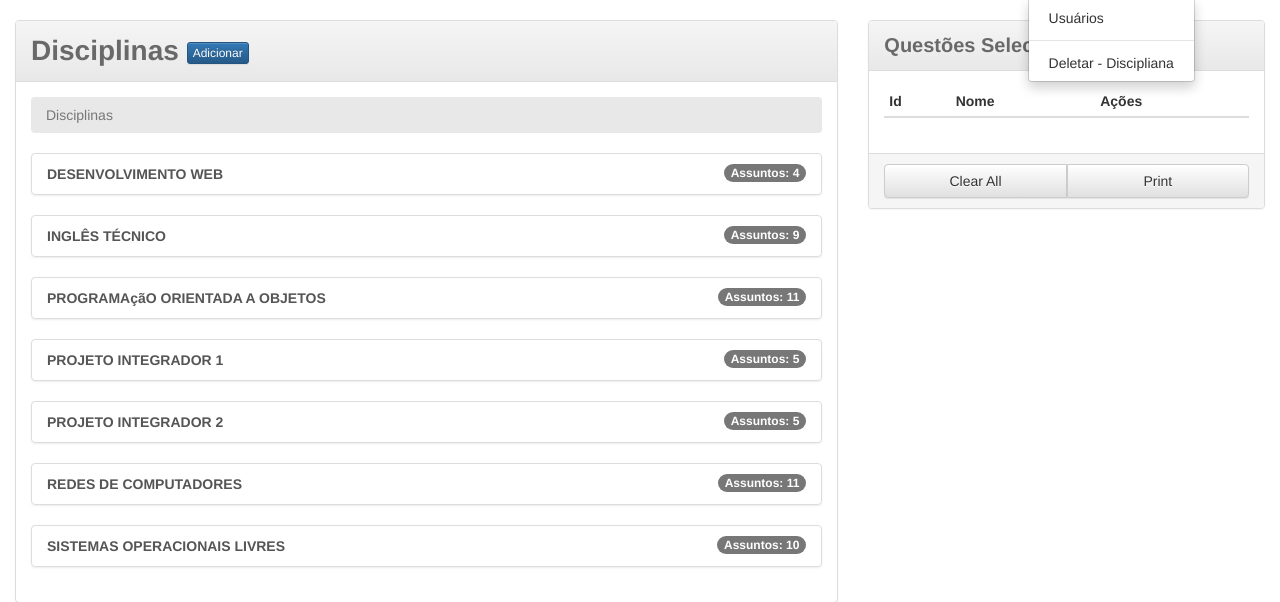
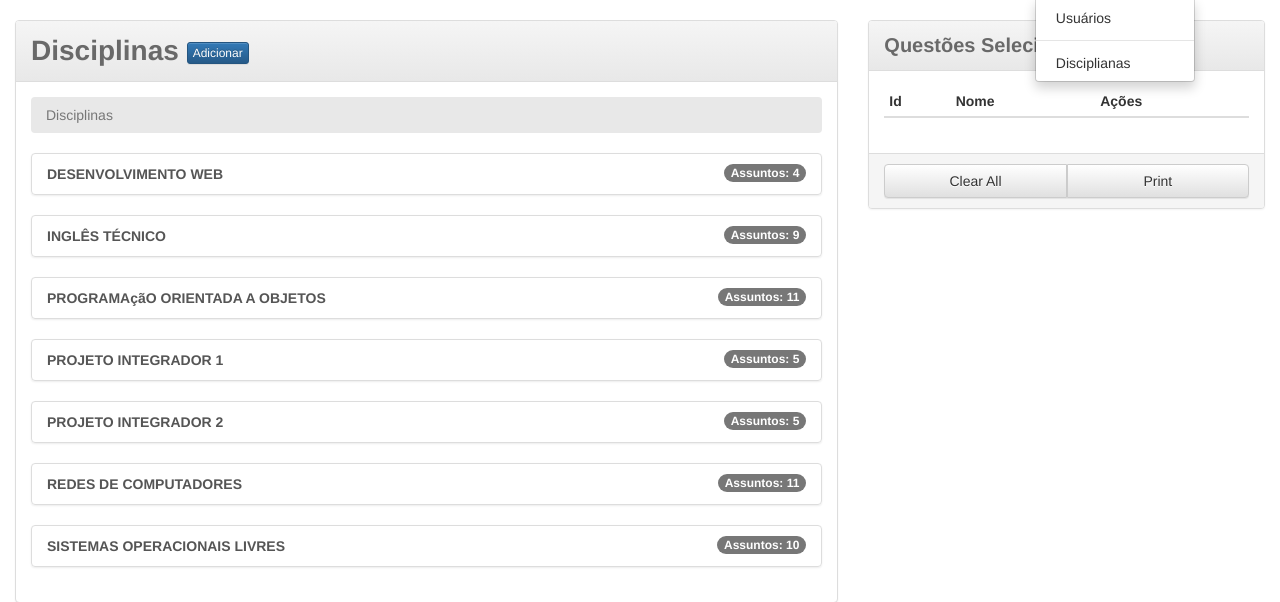
Before and after one commit to kelmendes/SGQ-ETE, a PHP site: page /home.php in a window 1280 px wide, after a click on "Sistema". Shown: the part 51-653 px from the top of the page. Run offline with PHP 8.4, Linux system fonts and the light colour scheme; the visitor is signed in with stand-in values (Sample User, id 1); data comes from the database, SQL or seed files in the repository; lists and menus that the app fills with data are empty.

Commit message:
Nome menu - Deletar - Discipliana

```diff
--- a/template/navbar.php
+++ b/template/navbar.php
@@ -22,7 +22,7 @@
                                 <li role="separator" class="divider"></li>
 
                                 <li>
-                                    <a href="deletar_disciplina">Deletar - Discipliana</a>
+                                    <a href="deletar_disciplina">Disciplianas</a>
                                 </li>
 
                             </ul>
```
